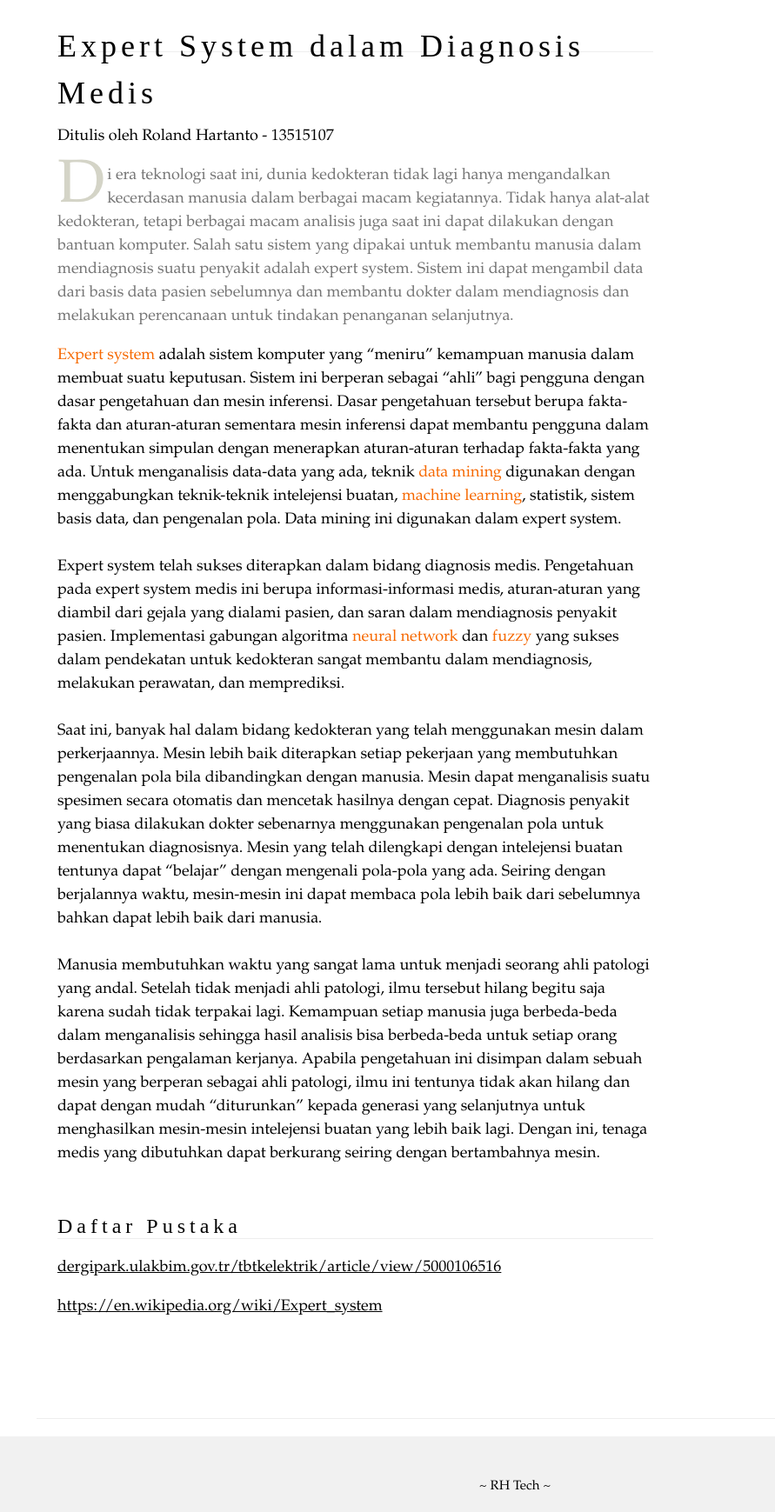
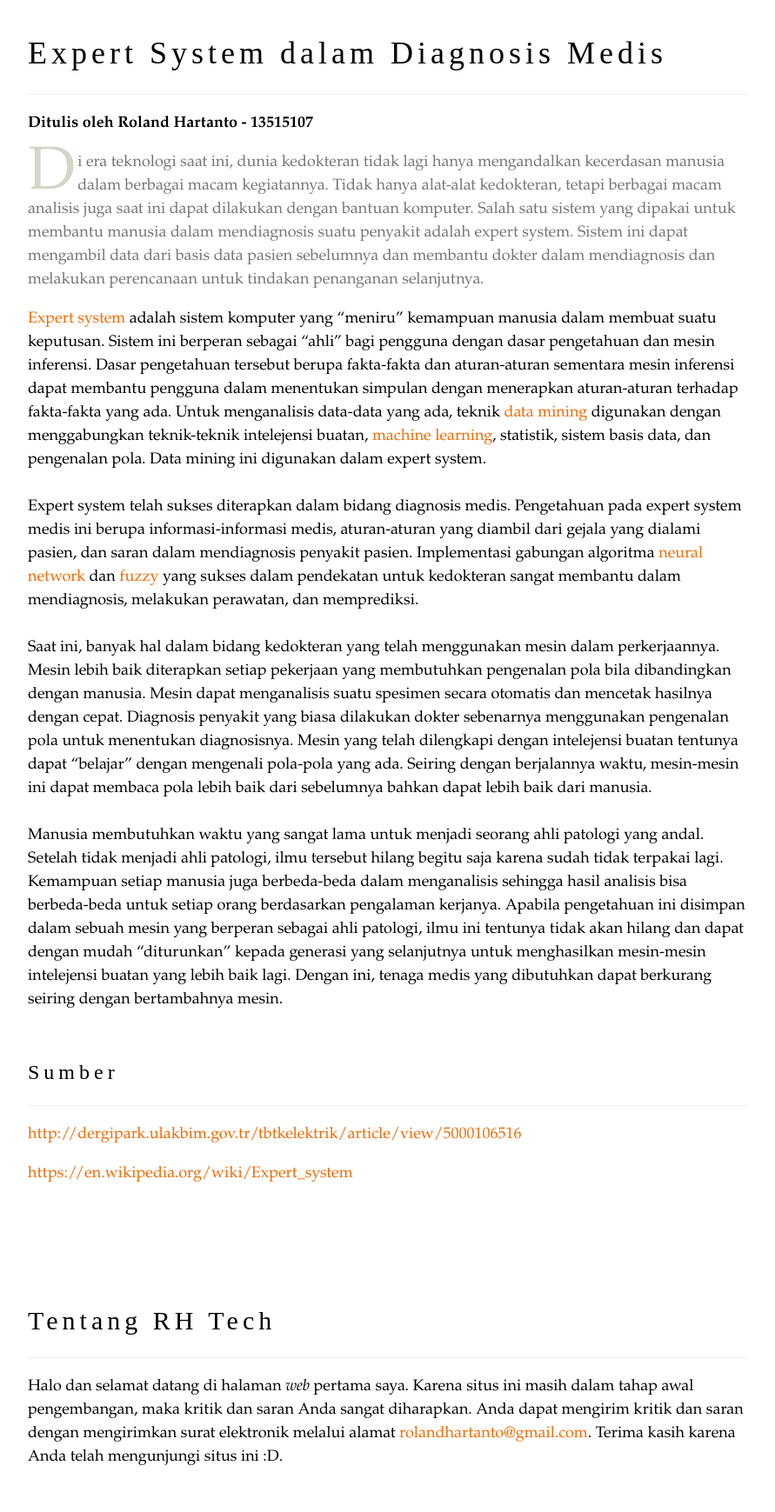
Before and after one commit to rolandhartanto/rolandhartanto.github.io, a plain HTML site: page index.html in a window 1280 px wide. Shown: the part 1020-2759 px from the top of the page at 87% size, without its empty margins (48-939 px from the left). Drawn offline with nearby package versions, Linux system fonts and the light colour scheme.

Commit message:
about section added

```diff
--- a/index.html
+++ b/index.html
@@ -35,7 +35,8 @@ div.img-source {
     <a href="#home" class="w3-bar-item w3-button">RH Tech</a>
     <!-- Right-sided navbar links. Hide them on small screens -->
     <div class="w3-right w3-hide-small">
-      <a href="#article" class="w3-bar-item w3-button">Article</a>
+      <a href="#article" class="w3-bar-item w3-button">Artikel</a>
+	  <a href="#about" class="w3-bar-item w3-button">Tentang</a>
     </div>
   </div>
 </div>
@@ -50,14 +51,14 @@ div.img-source {
 <div class="img-source"><i>source : https://cdn.theconversation.com/files/108112/width1356x668</i></div>
 
 <!-- Page content -->
-<div class="w3-content" style="max-width:1100px">
+<div class="w3-content w3-padding" style="max-width:1200px">
 
-  <!-- About Section -->
+  <!-- Article -->
   <div class="w3-row w3-padding-64" id="article">
-    <div class="w3-col m8 w3-padding-large">
-      <h1 class="w3-left">Expert System dalam Diagnosis Medis</h1><br>
+    <div class="w3-col m9 w3-padding-large">
+      <h1>Expert System dalam Diagnosis Medis</h1>
       <hr>
-	  <p class="w3-large">Ditulis oleh Roland Hartanto - 13515107</p>
+	  <p class="w3-large"><b>Ditulis oleh Roland Hartanto - 13515107</b></p>
 
 	  <p class="intro">D</p>
       <p class="w3-large w3-text-grey w3-hide-medium">i era teknologi saat ini, dunia kedokteran tidak lagi hanya mengandalkan kecerdasan manusia dalam berbagai macam kegiatannya. Tidak hanya alat-alat kedokteran, tetapi berbagai macam analisis juga saat ini dapat dilakukan dengan bantuan komputer. Salah satu sistem yang dipakai untuk membantu manusia dalam mendiagnosis suatu penyakit adalah expert system. Sistem ini dapat mengambil data dari basis data pasien sebelumnya dan membantu dokter dalam mendiagnosis dan melakukan perencanaan untuk tindakan penanganan selanjutnya.</p>
@@ -73,21 +74,28 @@ div.img-source {
 		Manusia membutuhkan waktu yang sangat lama untuk menjadi seorang ahli patologi yang andal. Setelah tidak menjadi ahli patologi, ilmu tersebut hilang begitu saja karena sudah tidak terpakai lagi. Kemampuan setiap manusia juga berbeda-beda dalam menganalisis sehingga hasil analisis bisa berbeda-beda untuk setiap orang berdasarkan pengalaman kerjanya. Apabila pengetahuan ini disimpan dalam sebuah mesin yang berperan sebagai ahli patologi, ilmu ini tentunya tidak akan hilang dan dapat dengan mudah “diturunkan” kepada generasi yang selanjutnya untuk menghasilkan mesin-mesin intelejensi buatan yang lebih baik lagi. Dengan ini, tenaga medis yang dibutuhkan dapat berkurang seiring dengan bertambahnya mesin.
 	  </p>
 	  <br>
-	  <h3 class="w3-left">Daftar Pustaka</h3><br>
+	  <h3>Sumber</h3>
 	  <hr>
-	  <p class="w3-large"><a href="dergipark.ulakbim.gov.tr/tbtkelektrik/article/view/5000106516">dergipark.ulakbim.gov.tr/tbtkelektrik/article/view/5000106516</a></p>
-	  <p class="w3-large"><a href="https://en.wikipedia.org/wiki/Expert_system">https://en.wikipedia.org/wiki/Expert_system</a></p>
-
+	  <p class="w3-large"><a href="http://dergipark.ulakbim.gov.tr/tbtkelektrik/article/view/5000106516" style="text-decoration:none;color:#F66800">http://dergipark.ulakbim.gov.tr/tbtkelektrik/article/view/5000106516</a></p>
+	  <p class="w3-large"><a href="https://en.wikipedia.org/wiki/Expert_system" style="text-decoration:none;color:#F66800">https://en.wikipedia.org/wiki/Expert_system</a></p>
 	</div>
   </div>
-  <hr>
 
+  <!--about-->
+  <div class="w3-row w3-padding-16" id="about">
+    <div class="w3-col m9 w3-padding-large">
+      <h2>Tentang RH Tech</h2>
+      <hr>
+	  <p class="w3-large">Halo dan selamat datang di halaman <i>web</i> pertama saya. Karena situs ini masih dalam tahap awal pengembangan, maka kritik dan saran Anda sangat diharapkan. Anda dapat mengirim kritik dan saran dengan mengirimkan surat elektronik melalui alamat <a href="rolandhartanto@gmail.com" style="text-decoration:none;color:#F66800">rolandhartanto@gmail.com</a>. Terima kasih karena Anda telah mengunjungi situs ini :D.</p>
+	</div>
+  </div>
 <!-- End page content -->
 </div>
 
 <!-- Footer -->
 <footer class="w3-center w3-light-grey w3-padding-32">
-  <p>~ RH Tech ~</p>
+  <p>This page is still being developed...</p>
+  <p>RH Tech - 2017</p>
 </footer>
 
 </body>
```
